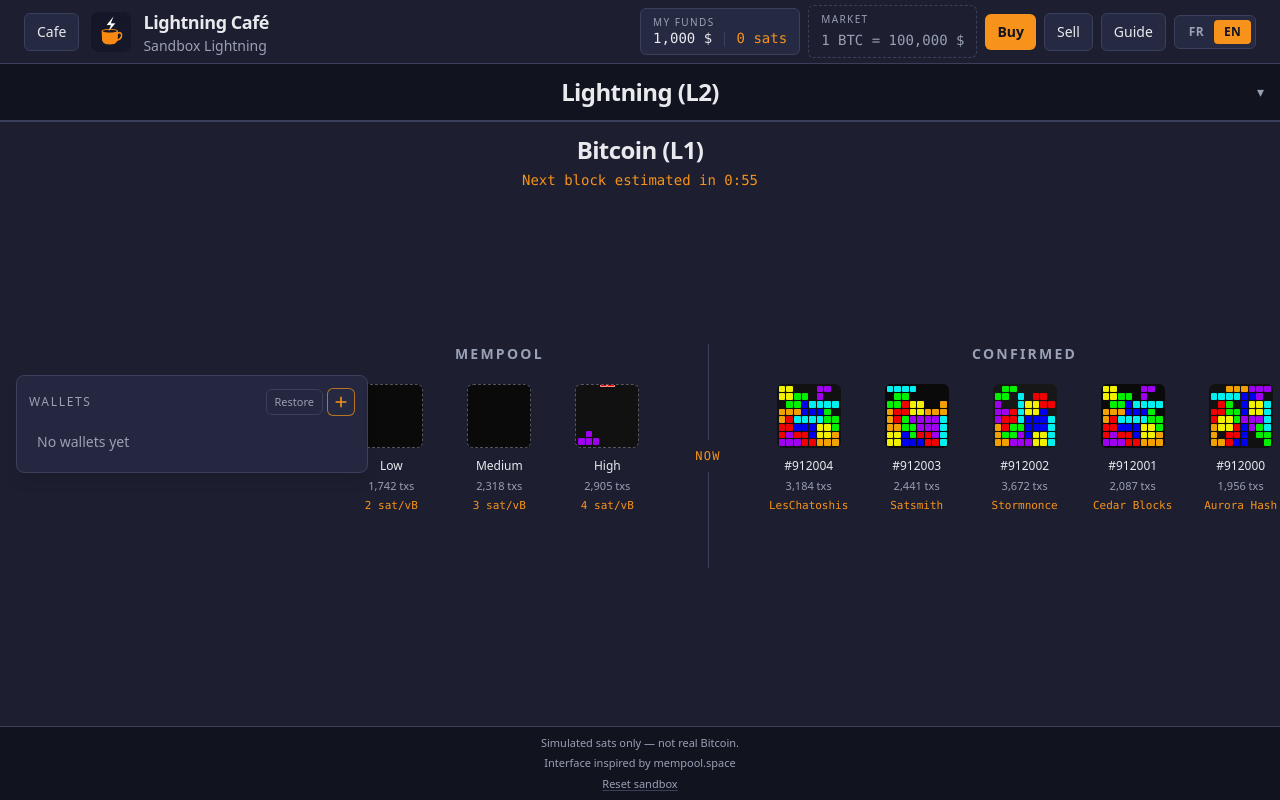
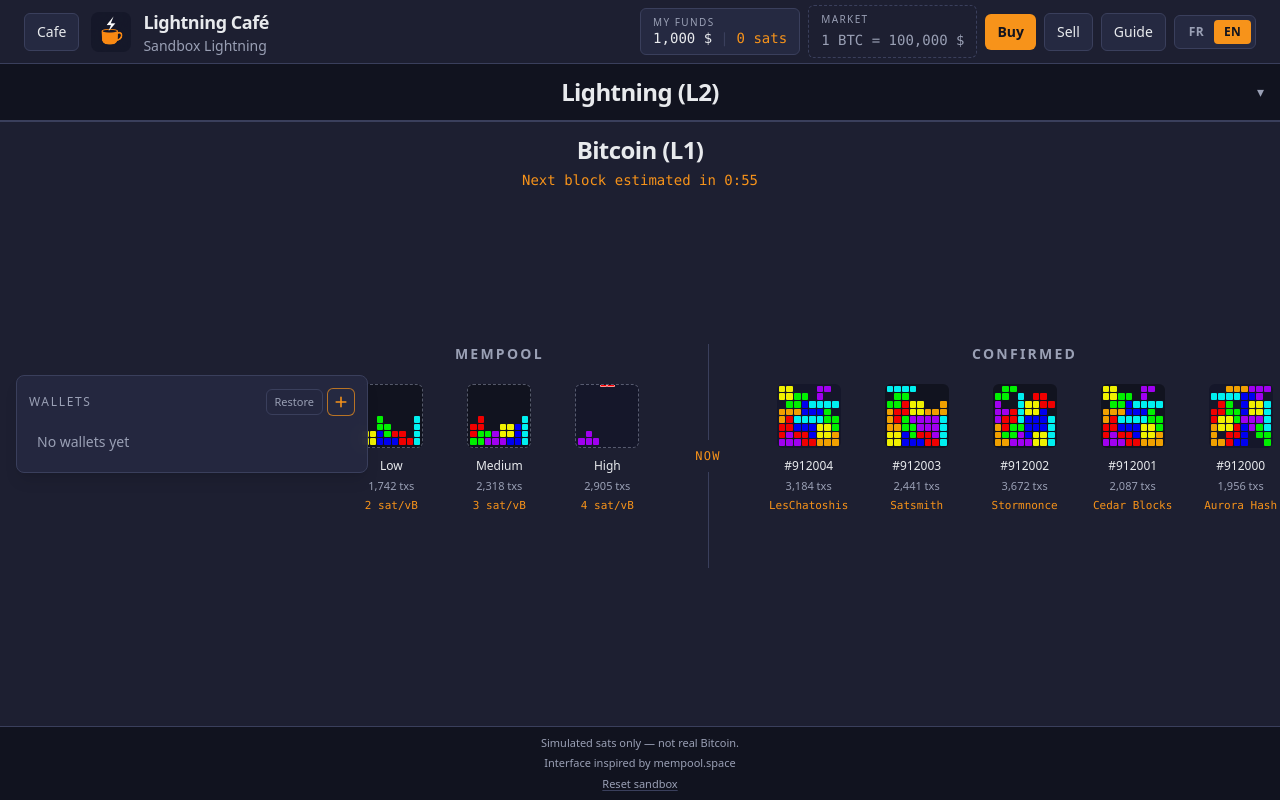
Before and after one commit to g1llez/lightning-cafe, a React (Vite) app: page / in a window 1280 px wide. Built offline with nearby package versions, Linux system fonts and the light colour scheme.

Commit message:
Use L2 dark-blue block wells and static mid-pack mosaics on low/medium.

```diff
--- a/src/components/BitcoinLayer.tsx
+++ b/src/components/BitcoinLayer.tsx
@@ -3,6 +3,7 @@ import { useTranslation } from 'react-i18next'
 import {
   formatCountdown,
   sandboxBlockInterval,
+  seededRandom,
   toneForFee,
   type ConfirmedBlock,
   type Priority,
@@ -19,11 +20,19 @@ import {
   shortAddress,
 } from '../simulation/player'
 import { useSimulation } from '../simulation/SimulationProvider'
+import { tetrisPlan, tetrisProgressAfterLocks } from '../simulation/tetris'
 import { mempoolFlyId } from './SatsFlight'
 import { BlockTetris } from './BlockTetris'
 import { BlockInspectModal } from './TxInspect'
 import { Tooltip } from './Tooltip'
 import { WalletCard } from './WalletCard'
+
+/** Static mid-pack mosaic for low/medium (not mined). ~5–6 pieces locked. */
+function frozenLaneFill(seed: string, txCount: number): number {
+  const random = seededRandom(`${seed}|lane-mosaic`)
+  const locks = 5 + Math.floor(random() * 2)
+  return tetrisProgressAfterLocks(tetrisPlan(seed, txCount), locks)
+}
 
 type InspectTarget =
   | { kind: 'mempool'; block: ProjectedBlock }
@@ -311,7 +320,13 @@ export function BitcoinLayer({ fill, onMessage, onSatsSent }: BitcoinLayerProps)
                             minePieces: myPending.length,
                             interval,
                           }
-                        : undefined
+                        : {
+                            seed: block.id,
+                            fill: frozenLaneFill(block.id, block.txCount),
+                            txCount: block.txCount,
+                            minePieces: myPending.length,
+                            interval: 0,
+                          }
                     }
                     onInspect={() => setInspect({ kind: 'mempool', block })}
                     blockTip={mempoolTip(block)}
--- a/src/components/BlockTetris.tsx
+++ b/src/components/BlockTetris.tsx
@@ -46,7 +46,7 @@ export function BlockTetris({ seed, fill, txCount, minePieces, interval }: Block
 
   useEffect(() => {
     if (frozen) {
-      setProgress(1)
+      setProgress(fill)
       return
     }
 
@@ -58,9 +58,9 @@ export function BlockTetris({ seed, fill, txCount, minePieces, interval }: Block
     }
     frame = window.requestAnimationFrame(tick)
     return () => window.cancelAnimationFrame(frame)
-  }, [seed, interval, frozen])
+  }, [seed, interval, frozen, fill])
 
-  const snap = tetrisSnapshot(tape, frozen ? 1 : progress, minePieces)
+  const snap = tetrisSnapshot(tape, frozen ? fill : progress, minePieces)
   const width = 100 / TETRIS_COLS
   const height = 100 / TETRIS_ROWS
 
--- a/src/index.css
+++ b/src/index.css
@@ -8,10 +8,10 @@
   --color-text-primary: #e8eaed;
   --color-text-muted: #9aa0b5;
   --color-accent: #f7931a;
-  --color-block-low: #0a0a0a;
-  --color-block-mid: #111111;
-  --color-block-high: #171717;
-  --color-block-hot: #1c1c1c;
+  --color-block-low: #11131f;
+  --color-block-mid: #15172a;
+  --color-block-high: #11131f;
+  --color-block-hot: #181a2e;
   --color-danger: #e5484d;
   --font-mono: "Consolas", "Monaco", "Courier New", monospace;
 }
--- a/src/simulation/tetris.ts
+++ b/src/simulation/tetris.ts
@@ -163,6 +163,20 @@ export function tetrisPlanPaintedCount(tape: TetrisTape): number {
   return tetrisFilledCount(tetrisSnapshot(tape, 1).landed)
 }
 
+/** Progress (0..1) after N locks — for static low/medium mosaics (~5–6 pieces in). */
+export function tetrisProgressAfterLocks(tape: TetrisTape, locks: number): number {
+  if (tape.events.length === 0 || locks <= 0) {
+    return 0
+  }
+  for (let count = 1; count <= tape.events.length; count += 1) {
+    const state = labSimulateTape(tape, count)
+    if (state.lockedCount >= locks) {
+      return count / tape.events.length
+    }
+  }
+  return 1
+}
+
 /** @deprecated Pose-path helpers — action tapes replay steps instead. */
 export function tetrisPathClear(_plan: unknown, _index: number): boolean {
   return true
```
